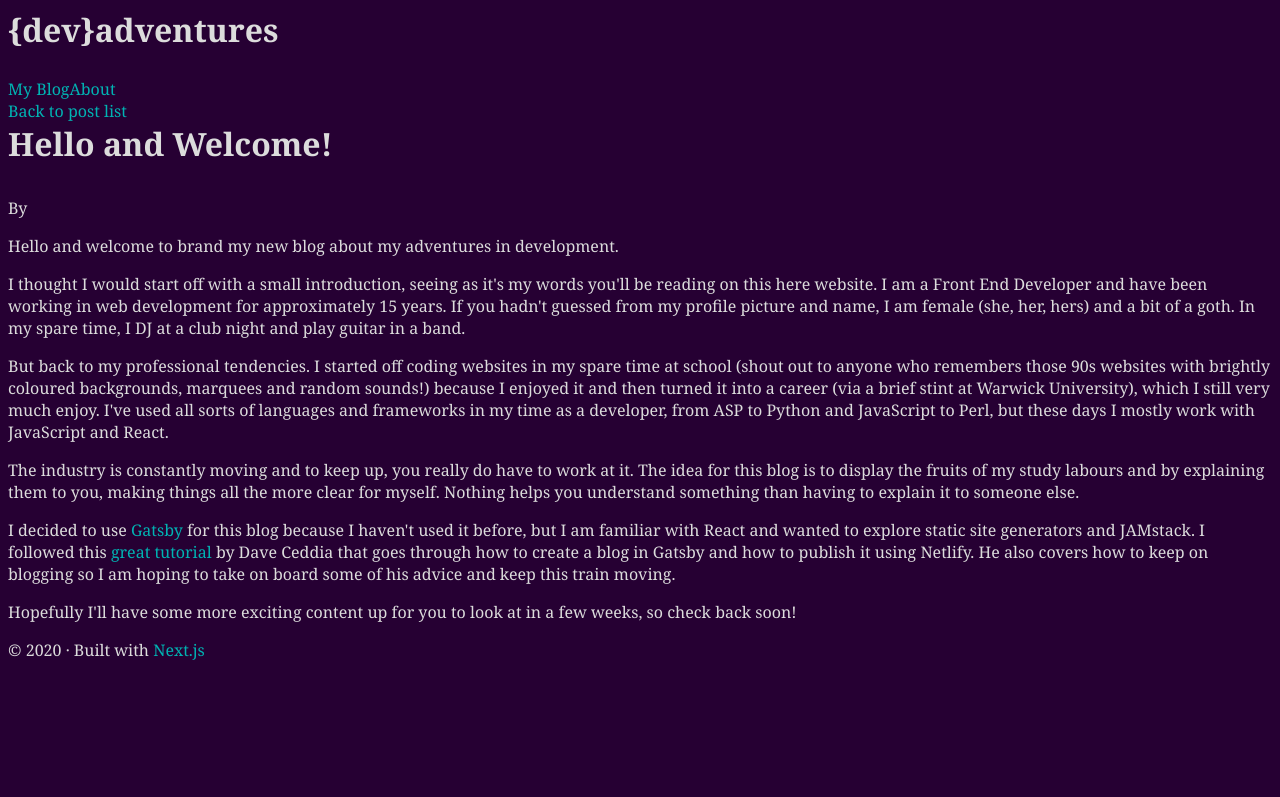
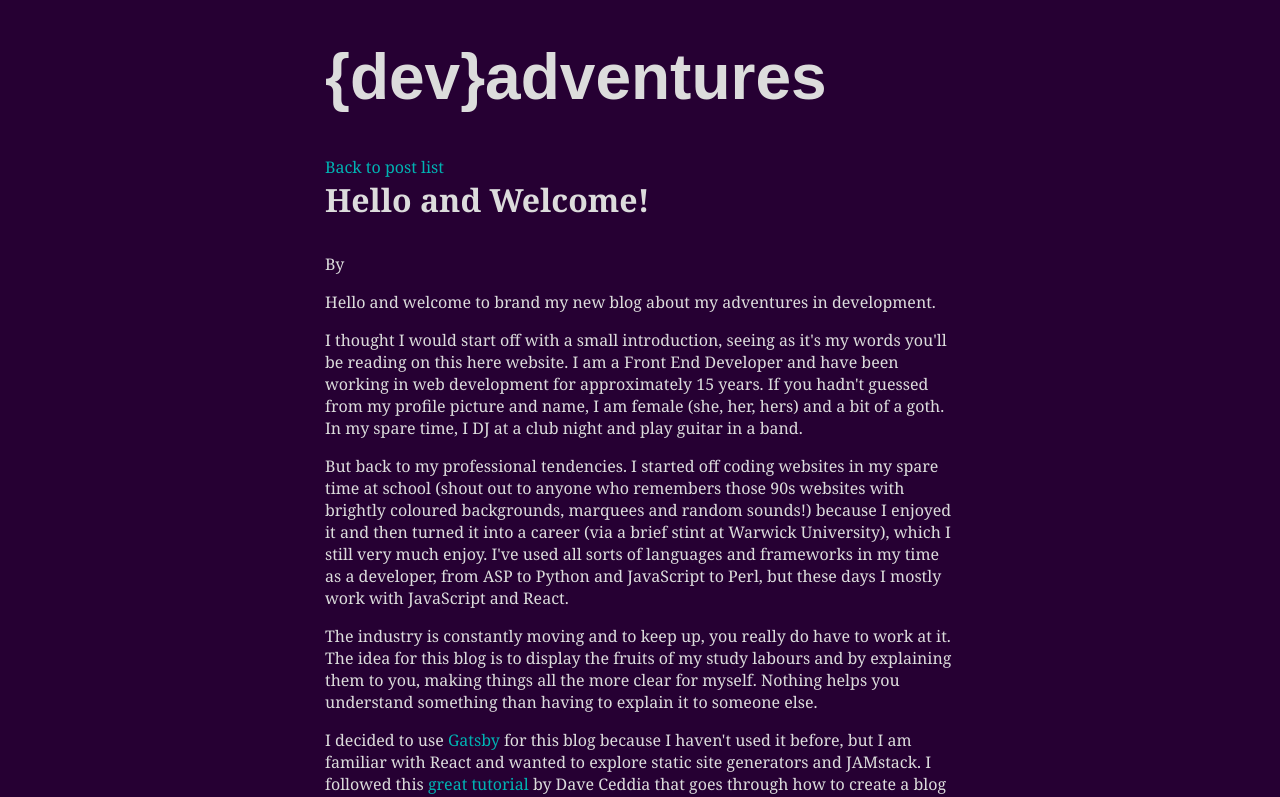
Before and after one commit to dana-ciocan/next-blog, a Next.js app: page /post/20191009-welcome in a window 1280 px wide. Shown: the top 797 px of the page. Built offline with nearby package versions, Linux system fonts and the light colour scheme.

Commit message:
Styling changes

```diff
--- a/components/Header/index.js
+++ b/components/Header/index.js
@@ -1,19 +1,24 @@
+import styled from "@emotion/styled";
 import Link from "next/link";
 import PropTypes from "prop-types";
+
+const Heading = styled.h1`
+  color: rgb(220, 220, 220);
+  font-family: Montserrat, sans-serif;
+  font-size: 4rem;
+  font-weight: 900;
+  line-height: 4.375rem;
+  text-rendering: optimizeLegibility;
+  margin-bottom: 2.75rem;
+`;
 
 const Header = ({ pageTitle }) => {
   return (
     <>
       <header className="header">
-        <h1>{pageTitle}</h1>
-        <nav className="nav">
-          <Link href="/">
-            <a>My Blog</a>
-          </Link>
-          <Link href="/about">
-            <a>About</a>
-          </Link>
-        </nav>
+        <Heading>
+          <Link href="/">{pageTitle}</Link>
+        </Heading>
       </header>
     </>
   );
--- a/components/Layout/index.js
+++ b/components/Layout/index.js
@@ -1,11 +1,19 @@
 import Head from "next/head";
 import Header from "../Header";
 import PropTypes from "prop-types";
+import styled from "@emotion/styled";
+
+const PageContainer = styled.div`
+  box-sizing: border-box;
+  max-width: 42rem;
+  margin-left: auto;
+  margin-right: auto;
+  padding: 2.625rem 1.3125rem;
+`;
 
 const Layout = ({ children, pageTitle }) => {
-  console.log("pageTitle: ", pageTitle);
   return (
-    <>
+    <PageContainer>
       <Head>
         <meta name="viewport" content="width=device-width, initial-scale=1" />
         <title>{pageTitle}</title>
@@ -20,7 +28,7 @@ const Layout = ({ children, pageTitle }) => {
           Next.js
         </a>
       </footer>
-    </>
+    </PageContainer>
   );
 };
 
--- a/styles/globals.css
+++ b/styles/globals.css
@@ -3,6 +3,9 @@ body {
   color: gainsboro;
   font-family: "Merriweather", "Georgia", serif;
   font-size: 16px;
+  margin: 0;
+  padding: 0;
+  box-sizing: border-box;
 }
 
 small {
@@ -21,16 +24,5 @@ h1 {
 }
 
 h1 > a {
-  color: white;
+  color: gainsboro;
 }
-
-/* ----------- Non-Retina Screens ----------- */
-@media screen and (min-device-width: 1200px) and (max-device-width: 1600px) and (-webkit-min-device-pixel-ratio: 1) {
-  #__next {
-    margin: 4rem 25% 0 25%;
-  }
-}
-
-/* ----------- Retina Screens ----------- */
-@media screen and (min-device-width: 1200px) and (max-device-width: 1600px) and (-webkit-min-device-pixel-ratio: 2) and (min-resolution: 192dpi) {
-}
```
Also changed, not shown: components/Biography/index.js (added, +49 -0 lines), pages/index.js (+7 -4 lines).
